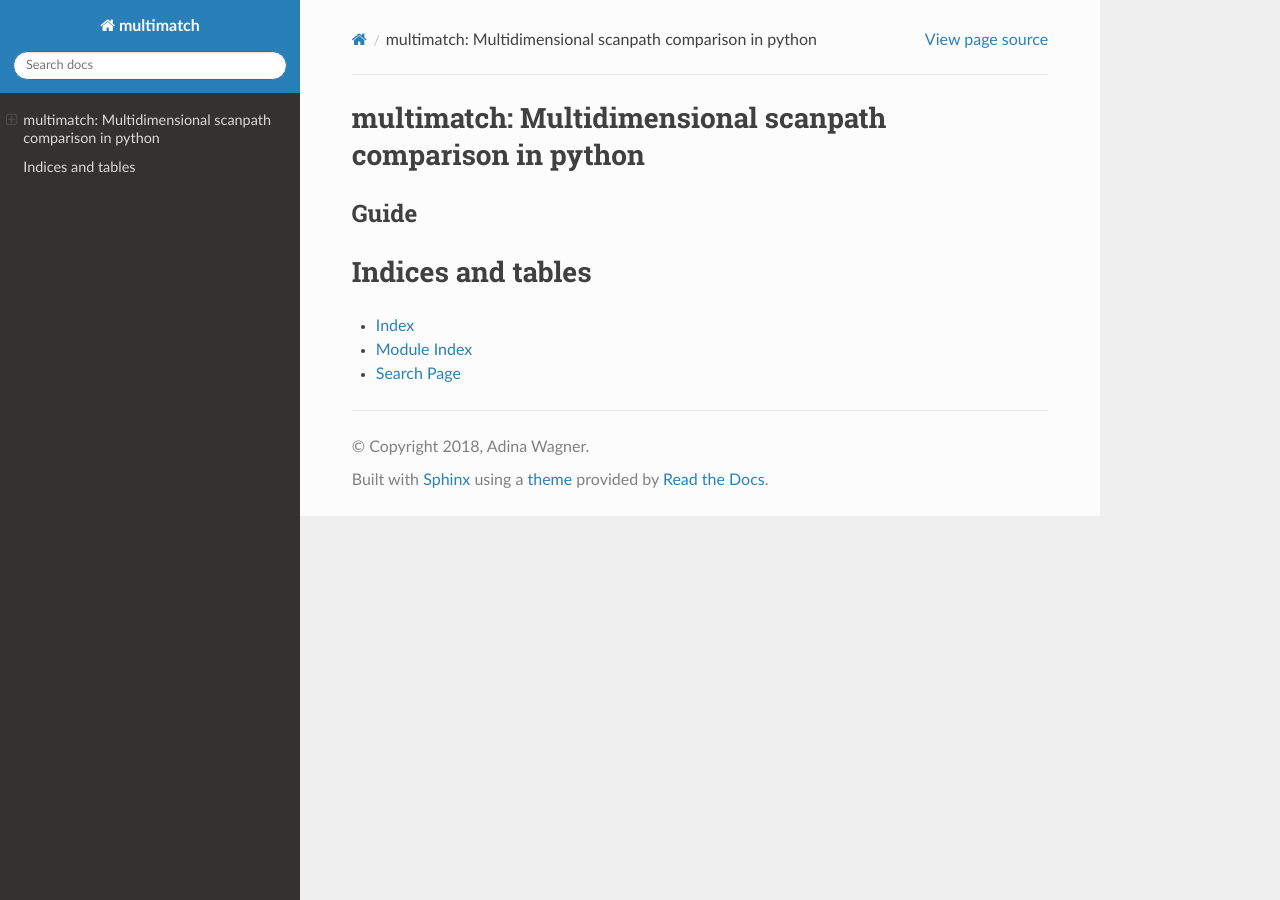
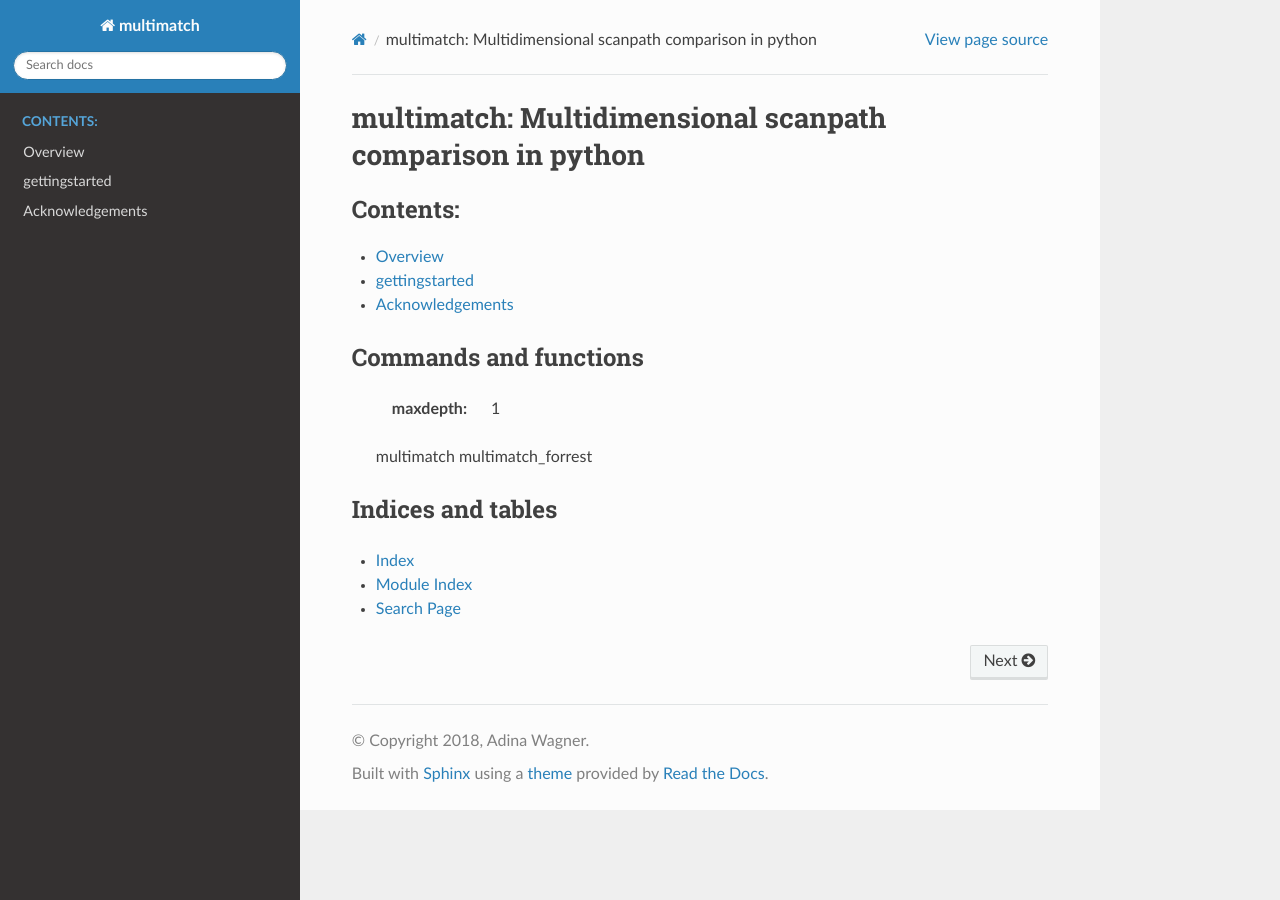
Before and after one commit to adswa/multimatch_gaze, a Sphinx documentation site: the page built from docs/source/index.rst, in a window 1280 px wide. Built offline with Sphinx 7.4.7 and the Read the Docs theme 2.0.0, drawn with Linux system fonts in a browser that asks for light colours.

Commit message:
extend index

```diff
--- a/docs/source/index.rst
+++ b/docs/source/index.rst
@@ -6,18 +6,24 @@
 multimatch: Multidimensional scanpath comparison in python
 ==========================================================
 
-
-Guide
-^^^^^
-
 .. toctree::
-   :maxdepth: 2
+   :maxdepth: 1
    :caption: Contents:
 
+   overview
+   gettingstarted
+   acknowledgements
+
+Commands and functions
+^^^^^^^^^^^^^^^^^^^^^^
+   :maxdepth: 1
+
+   multimatch
+   multimatch_forrest
 
 
 Indices and tables
-==================
+^^^^^^^^^^^^^^^^^^
 
 * :ref:`genindex`
 * :ref:`modindex`
```
